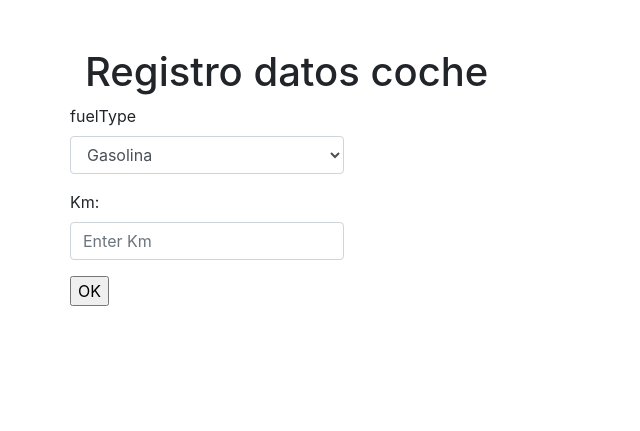
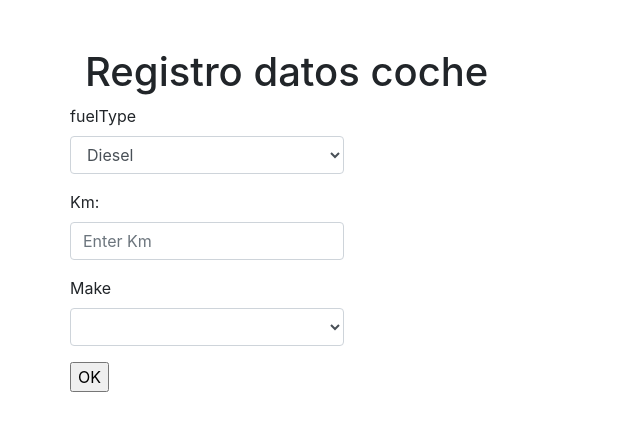
Before and after one commit to macallejonieszaidinvergeles/web_car_django, a Django app: template car_django/car_django/templates/inicio.html in a window 1280 px wide. Shown: the top 431 px of the page, without its empty margins (0-640 px from the left). Run offline with Django 4.2, Linux system fonts and the light colour scheme; the template is opened without the code that fills it, so the values that code supplies are empty.

Commit message:
backup por si se va la luz

```diff
--- a/car_django/car_django/templates/inicio.html
+++ b/car_django/car_django/templates/inicio.html
@@ -22,21 +22,31 @@
 
       <form action="" method="POST">
         {% csrf_token %}
-        <!--  fuelTypeId	id	km	makeId	modelId	provinceId	transmissionTypeId	year	cubicCapacity	doors	hp -->
+        <!--  fuelTypeId	km	makeId	modelId	transmissionTypeId	year	cubicCapacity	doors	hp -->
 
         <div class="form-group">
           <label for="exampleFormControlSelect1">fuelType</label>
           <select class="form-control" id="exampleFormControlSelect1" name="fuelTypeId">
-            <option value="1" selected="selected">Gasolina</option>
-            <option value="2">Diesel</option>
+            <option value="1" selected="selected">Diesel</option>
+            <option value="2">Gasolina</option>
             <option value="3">Electrico</option>
+            <option value="4">Hibrido</option>
+            <option value="5">Hibrido enchufable</option>
+            <option value="6">Gas licuado (GLP)</option>
+            <option value="7">Gas natural (CNG)</option>
           </select>
         </div>
-
 
         <div class="form-group">
           <label for="km">Km:</label>
           <input type="text" class="form-control" id="km" name="km" aria-describedby="km" placeholder="Enter Km">
+        </div>
+
+        <div class="form-group">
+          <label for="exampleFormControlSelect1">Make</label>
+          <select class="form-control" id="exampleFormControlSelect1" name="makeId">
+
+          </select>
         </div>
 
         <input type="submit" value="OK">
@@ -51,8 +61,6 @@
     <p>{{model}}</p>
     <h5>Precio predict:</h5>
     <p>{{ predict }}</p>
-
-
     {% endif %}
 
 
@@ -67,6 +75,13 @@
   <script src="https://cdn.jsdelivr.net/npm/bootstrap@3.4.1/dist/js/bootstrap.min.js"
     integrity="sha384-aJ21OjlMXNL5UyIl/XNwTMqvzeRMZH2w8c5cRVpzpU8Y5bApTppSuUkhZXN0VxHd"
     crossorigin="anonymous"></script>
+
+
+    <!-- este script es para rellenar el select de las marcas, con su id en el value -->
+    <script>
+
+    </script>
+
 </body>
 
 </html>
```
Also changed, not shown: car_django/car_django/templates/resultado.html (+10 -2 lines), car_django/car_django/views.py (+12 -9 lines), 1 other file.
